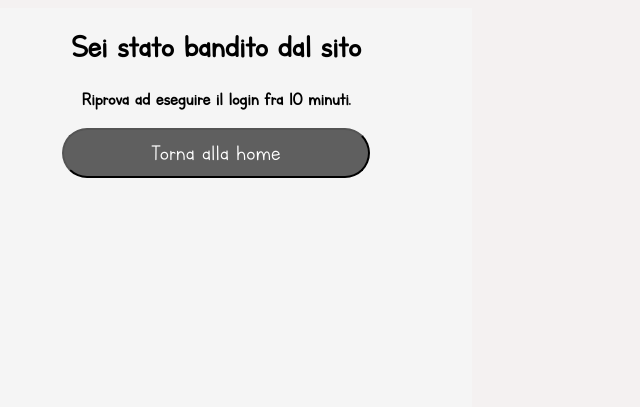
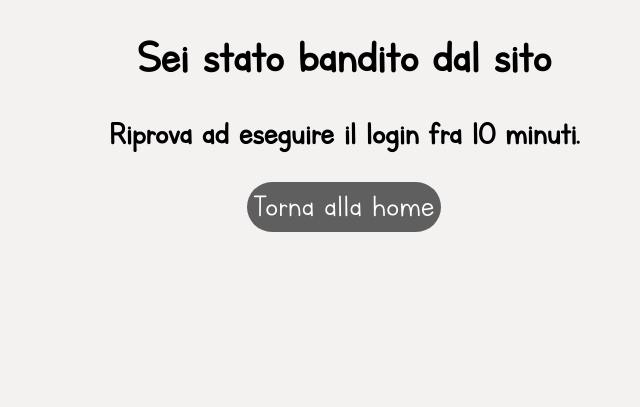
Before and after one commit to rhxto/Buds-note, a PHP site: page /ban/index.html in a window 1280 px wide. Shown: the top 407 px of the page, without its empty margins (296-936 px from the left). Run offline with PHP 8.4, Linux system fonts and the light colour scheme.

Commit message:
cambiamenti grafici pagina di ban

```diff
--- a/ban/index.html
+++ b/ban/index.html
@@ -3,13 +3,12 @@
   <head>
     <meta charset="utf-8">
     <title>Sei bannato</title>
-    <link type="text/css" rel="stylesheet" href="ban.css">
+    <link type="text/css" rel="stylesheet" href="../main/stylesheets/main.css">
+    <link type="text/css" rel="stylesheet" href="../main/stylesheets/positons.css">
   </head>
-  <body>
-    <div class="main">
-      <h1>Sei stato bandito dal sito<h1>
-      <h2>Riprova ad eseguire il login fra 10 minuti.<h2>
-      <button id="btn" onclick="window.location.href = '../'">Torna alla home</button>
-    </div>
+  <body style="background-color:#F4F1F1;text-align:center">
+      <h1 class="ban">Sei stato bandito dal sito<h1>
+      <h2 class="ban">Riprova ad eseguire il login fra 10 minuti.<h2>
+      <button id="btn" class="button ban" onclick="window.location.href = '../'">Torna alla home</button>
   </body>
 </html>
--- a/main/stylesheets/main.css
+++ b/main/stylesheets/main.css
@@ -32,17 +32,10 @@ body {
   text-decoration: none !important;
   color: white;
 }
-.navbar a:hover, a:active, a:focus {
+a.navbar:hover, a.navbar:active, a.navbar:focus, .button:hover, .button:focus, .button:active {
   background-color: black;
 }
 
-
-/*.stickyNavbar {   da implementare
-  position: sticky;
-  top: 0px;
-  width: 100%;
-  position: -webkit-sticky; // for iOS
-}*/
 .navbar-right {
   float: right !important;
 }
@@ -50,17 +43,28 @@ body {
   float: left !important;
 }
 
-.err404 {
+.err404, .ban {
   font-family: font_text;
   color:black;
   text-align: center;
 }
 
-h1.err404 {
-  font-size: 75px;
+h1.err404, h1.ban {
+  font-size: 50px;
 }
-h2.err404 {
-  font-size: 50px;
+h2.err404, h2.ban {
+  font-size: 35px;
+}
+.button {
+  font-family: font_text;
+  font-size: 35px;
+  height: 50px;
+  color: white;
+  background-color: #5f5f5f;
+  border: none;
+  text-align: center;
+  position: center;
+  border-radius: 25px;
 }
 
 ::placeholder { /* Chrome, Firefox, Opera, Safari 10.1+ */
```
